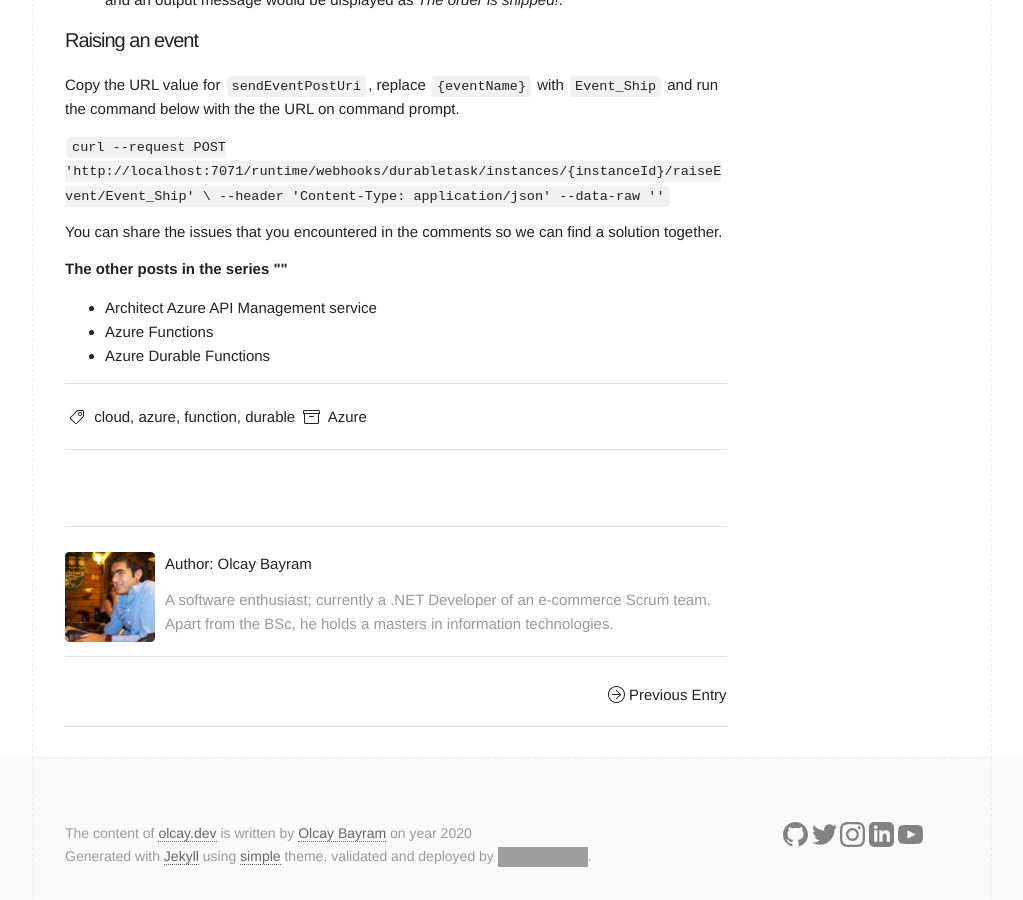
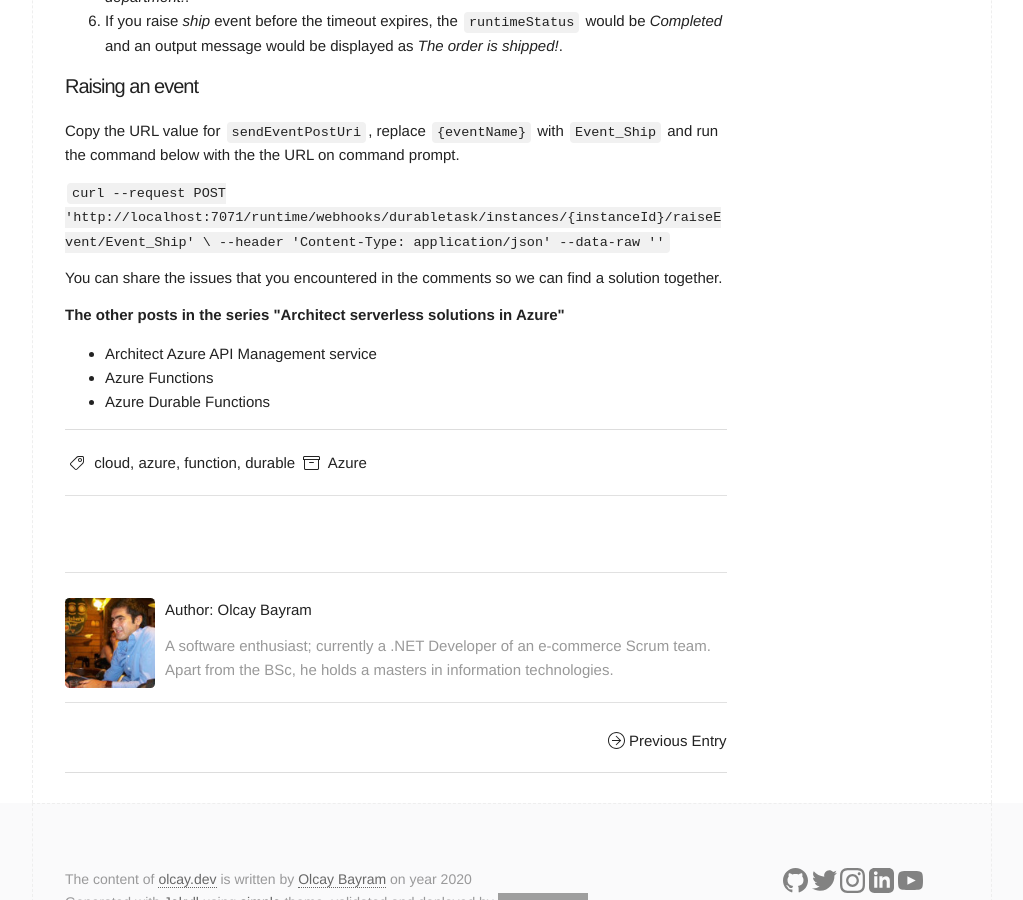
Before and after one commit to otomatikmuhendis/aclockworkengineer, a Jekyll site: the page built from _posts/2020-01-30-azure-durable-functions.md, in a window 1280 px wide and 900 px high, scrolled down 3418 px. Shown: the whole window, without its empty margins (128-1151 px from the left). Built offline with Jekyll 4.4.1, drawn with Linux system fonts in a browser that asks for light colours; comment, search, counter and statistics services are not loaded; some of the changed text lies outside the part shown; grey boxes are pictures that could not be loaded.

Commit message:
Update 2020-01-30-azure-durable-functions.md

```diff
--- a/_posts/2020-01-30-azure-durable-functions.md
+++ b/_posts/2020-01-30-azure-durable-functions.md
@@ -4,6 +4,7 @@
 categories: Azure
 published: true
 title: Azure Durable Functions
+subtitle: Architect serverless solutions in Azure
 image: /img/AzureDurableFunctionCover.png
 tags:
   - cloud
```
